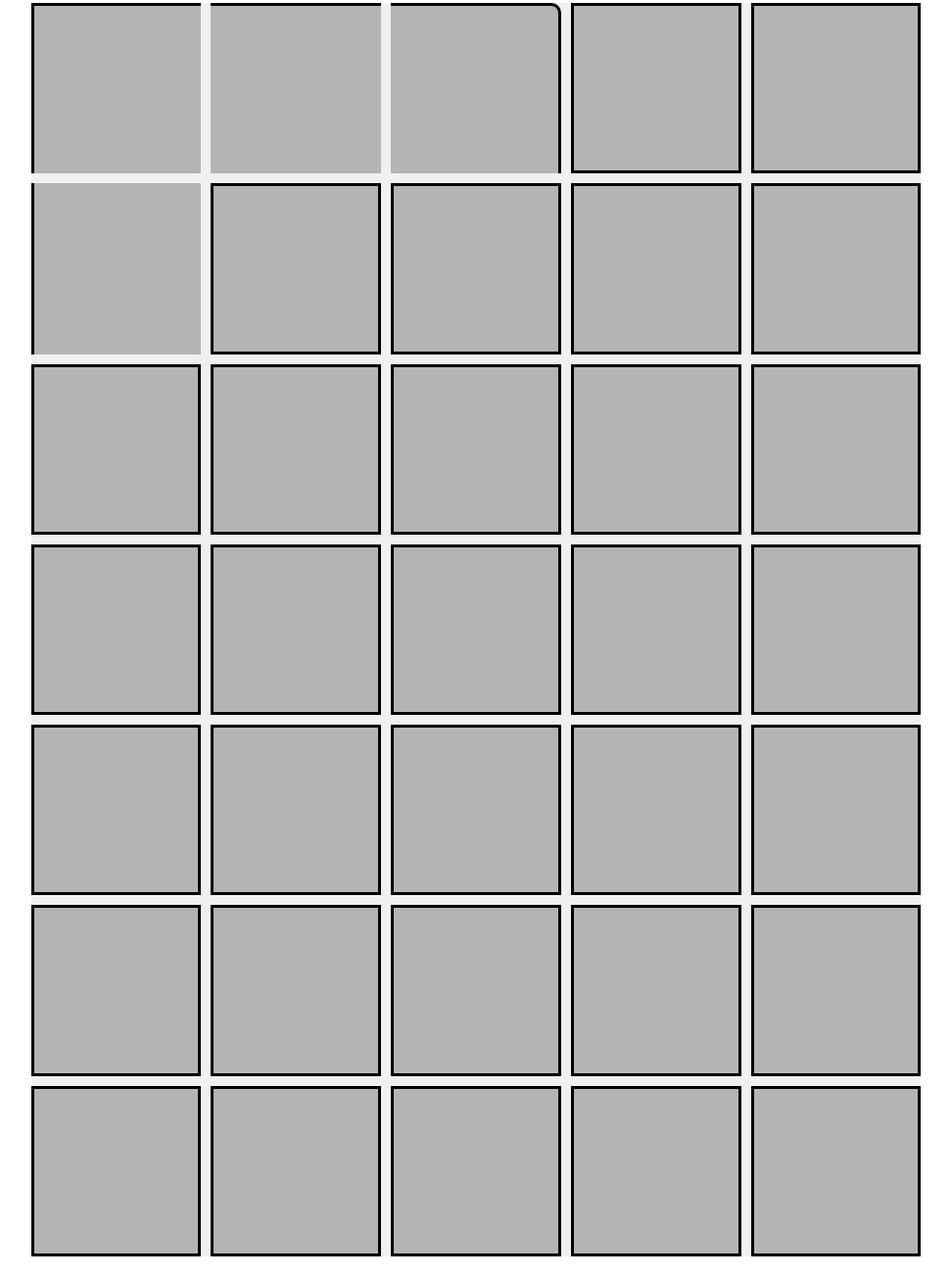
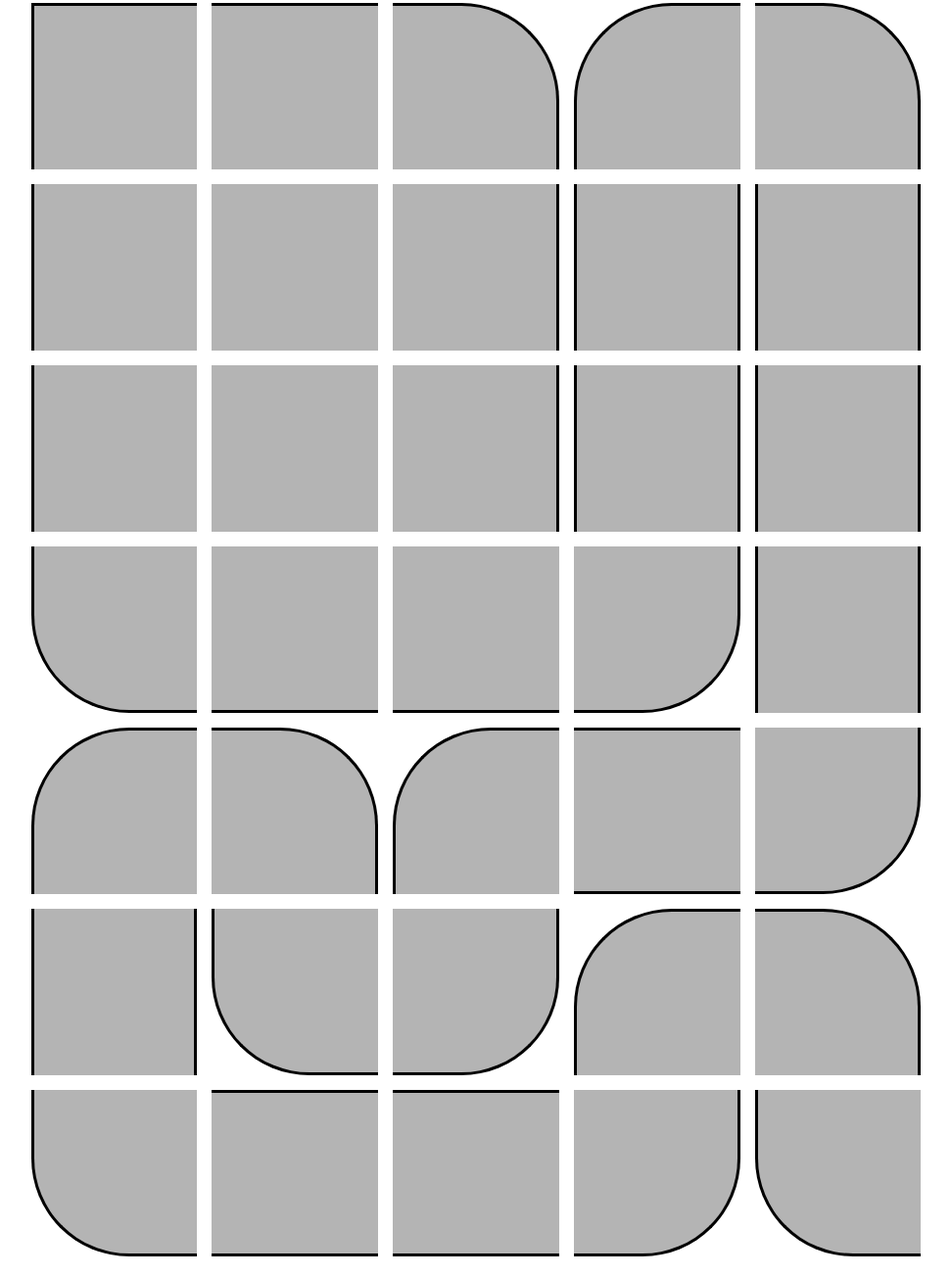
Before and after one commit to toveys/toveys.github.io, a plain HTML site: page Assignment2/exercise1/index.html in a window 1280 px wide. Shown: the part 27-1330 px from the top of the page at 98% size, without its empty margins (154-1125 px from the left). Drawn offline with Linux system fonts and the light colour scheme.

Commit message:
Add files via upload

```diff
--- a/Assignment2/exercise1/index.html
+++ b/Assignment2/exercise1/index.html
@@ -9,41 +9,41 @@
 
     <body>
         <div id="grid-container-bg">
-            <div class="grid-item-one" id="box-one"></div>
-            <div class="grid-item-one" id="box-two"></div>
-            <div class="grid-item-one" id="box-three"></div>
-            <div class="grid-item-one" id="box-four"></div>
-            <div class="grid-item-one" id="box-five"></div>
-            <div class="grid-item-one" id="box-six"></div>
-            <div class="grid-item-one" id="box-seven"></div>
-            <div class="grid-item-one" id="box-eight"></div>
-            <div class="grid-item-one" id="box-nine"></div>
-            <div class="grid-item-one" id="box-ten"></div>
-            <div class="grid-item-one" id="box-eleven"></div>
-            <div class="grid-item-one" id="box-twelve"></div>
-            <div class="grid-item-one" id="box-thirteen"></div>
-            <div class="grid-item-one" id="box-fourteen"></div>
-            <div class="grid-item-one" id="box-fifteen"></div>
-            <div class="grid-item-one" id="box-sixteen"></div>
-            <div class="grid-item-one" id="box-seventeen"></div>
-            <div class="grid-item-one" id="box-eighteen"></div>
-            <div class="grid-item-one" id="box-nineteen"></div>
-            <div class="grid-item-one" id="box-twenty"></div>
-            <div class="grid-item-one" id="box-twentyone"></div>
-            <div class="grid-item-one" id="box-twentytwo"></div>
-            <div class="grid-item-one" id="box-twentythree"></div>
-            <div class="grid-item-one" id="box-twentyfour"></div>
-            <div class="grid-item-one" id="box-twentyfive"></div>
-            <div class="grid-item-one" id="box-twentysix"></div>
-            <div class="grid-item-one" id="box-twentyseven"></div>
-            <div class="grid-item-one" id="box-twentyeight"></div>
-            <div class="grid-item-one" id="box-twentynine"></div>
-            <div class="grid-item-one" id="box-thirty"></div>
-            <div class="grid-item-one" id="box-thirtyone"></div>
-            <div class="grid-item-one" id="box-thirtytwo"></div>
-            <div class="grid-item-one" id="box-thirtythree"></div>
-            <div class="grid-item-one" id="box-thirtyfour"></div>
-            <div class="grid-item-one" id="box-thirtyfive"></div>
+            <div class="grid-item-one" id="box-1-1"></div>
+            <div class="grid-item-one" id="box-1-2"></div>
+            <div class="grid-item-one" id="box-1-3"></div>
+            <div class="grid-item-one" id="box-1-4"></div>
+            <div class="grid-item-one" id="box-1-5"></div>
+            <div class="grid-item-one" id="box-2-1"></div>
+            <div class="grid-item-one" id="box-2-2"></div>
+            <div class="grid-item-one" id="box-2-3"></div>
+            <div class="grid-item-one" id="box-2-4"></div>
+            <div class="grid-item-one" id="box-2-5"></div>
+            <div class="grid-item-one" id="box-3-1"></div>
+            <div class="grid-item-one" id="box-3-2"></div>
+            <div class="grid-item-one" id="box-3-3"></div>
+            <div class="grid-item-one" id="box-3-4"></div>
+            <div class="grid-item-one" id="box-3-5"></div>
+            <div class="grid-item-one" id="box-4-1"></div>
+            <div class="grid-item-one" id="box-4-2"></div>
+            <div class="grid-item-one" id="box-4-3"></div>
+            <div class="grid-item-one" id="box-4-4"></div>
+            <div class="grid-item-one" id="box-4-5"></div>
+            <div class="grid-item-one" id="box-5-1"></div>
+            <div class="grid-item-one" id="box-5-2"></div>
+            <div class="grid-item-one" id="box-5-3"></div>
+            <div class="grid-item-one" id="box-5-4"></div>
+            <div class="grid-item-one" id="box-5-5"></div>
+            <div class="grid-item-one" id="box-6-1"></div>
+            <div class="grid-item-one" id="box-6-2"></div>
+            <div class="grid-item-one" id="box-6-3"></div>
+            <div class="grid-item-one" id="box-6-4"></div>
+            <div class="grid-item-one" id="box-6-5"></div>
+            <div class="grid-item-one" id="box-7-1"></div>
+            <div class="grid-item-one" id="box-7-2"></div>
+            <div class="grid-item-one" id="box-7-3"></div>
+            <div class="grid-item-one" id="box-7-4"></div>
+            <div class="grid-item-one" id="box-7-5"></div>
 
         </div>
     </body>
--- a/Assignment2/exercise1/style.css
+++ b/Assignment2/exercise1/style.css
@@ -12,7 +12,6 @@
 }
 
 #grid-container-bg{
-    background-color: var(--color-four);
     width: 71vw;
     height: 100vw;
     margin: auto;
@@ -21,32 +20,174 @@
     display: grid;
     grid-template-columns: repeat(5, 1fr);
     grid-template-rows: repeat(7, 1fr);
-    gap: 10px;
+    gap: 15px;
 }
 
 .grid-item-one{
     background-color: var(--color-three);
     border-style: solid;
+    border-width: 3px;
 }
 
-#box-one{
-    border-style: solid;
+#box-1-1{
+    border-bottom: 0;
     border-right: 0;
+}
+
+#box-1-2{
+    border-bottom: 0;
+    border-left: 0;
+    border-right: 0;
+}
+#box-1-3{
+    border-bottom: 0;
+    border-left: 0;
+    border-radius: 0 100px 0 0;
+}
+#box-1-4{
+    border-bottom: 0;
+    border-right: 0;
+    border-radius: 100px 0 0 0;
+}
+#box-1-5{
+    border-bottom: 0;
+    border-left: 0;
+    border-radius: 0 100px 0 0;
+}
+#box-2-1{
+    border-top: 0;
+    border-bottom: 0;
+    border-right: 0;
+}
+#box-2-2{
+    border: 0;
+}
+#box-2-3{
+    border-top: 0;
+    border-bottom: 0;
+    border-left: 0;
+}
+#box-2-4{
+    border-top: 0;
     border-bottom: 0;
 }
-
-#box-two{
-    border-right: 0;
-    border-left: 0;
+#box-2-5{
+    border-top: 0;
     border-bottom: 0;
 }
-#box-three{
+#box-3-1{
+    border-top: 0;
+    border-bottom: 0;
+    border-right: 0;
+}
+#box-3-2{
+    border: 0;
+}
+#box-3-3{
+    border-top: 0;
+    border-bottom: 0;
     border-left: 0;
+}
+#box-3-4{
+    border-top: 0;
     border-bottom: 0;
-    border-radius: 0px 10px 0px 0px;
 }
-#box-six{
+#box-3-5{
+    border-top: 0;
+    border-bottom: 0;
+}
+#box-4-1{
+    border-top: 0;
     border-right: 0;
+    border-radius: 0 0 0 100px;
+}
+#box-4-2{
+    border-top: 0;
+    border-left: 0;
+    border-right: 0;
+}
+#box-4-3{
+    border-top: 0;
+    border-left: 0;
+    border-right: 0;
+}
+#box-4-4{
+    border-top: 0;
+    border-left: 0;
+    border-radius: 0 0 100px 0;
+}
+#box-4-5{
+    border-top: 0;
     border-bottom: 0;
+}
+#box-5-1{
+    border-bottom: 0;
+    border-right: 0;
+    border-radius: 100px 0 0 0;
+}
+#box-5-2{
+    border-bottom: 0;
+    border-left: 0;
+    border-radius: 0 100px 0 0;
+}
+#box-5-3{
+    border-bottom: 0;
+    border-right: 0;
+    border-radius: 100px 0 0 0;
+}
+#box-5-4{
+    border-left: 0;
+    border-right: 0;
+}
+#box-5-5{
     border-top: 0;
+    border-left: 0;
+    border-radius: 0 0 100px 0;
 }
+#box-6-1{
+    border-top: 0;
+    border-bottom: 0;
+}
+#box-6-2{
+    border-top: 0;
+    border-right: 0;
+    border-radius: 0 0 0 100px;
+}
+#box-6-3{
+    border-top: 0;
+    border-left: 0;
+    border-radius: 0 0 100px 0;
+}
+#box-6-4{
+    border-bottom: 0;
+    border-right: 0;
+    border-radius: 100px 0 0 0;
+}
+#box-6-5{
+    border-bottom: 0;
+    border-left: 0;
+    border-radius: 0 100px 0 0;
+}
+#box-7-1{
+    border-top: 0;
+    border-right: 0;
+    border-radius: 0 0 0 100px;
+}
+#box-7-2{
+    border-left: 0;
+    border-right: 0;
+}
+#box-7-3{
+    border-left: 0;
+    border-right: 0;
+}
+#box-7-4{
+    border-top: 0;
+    border-left: 0;
+    border-radius: 0 0 100px 0;
+}
+#box-7-5{
+    border-top: 0;
+    border-right: 0;
+    border-radius: 0 0 0 100px;
+}
```
